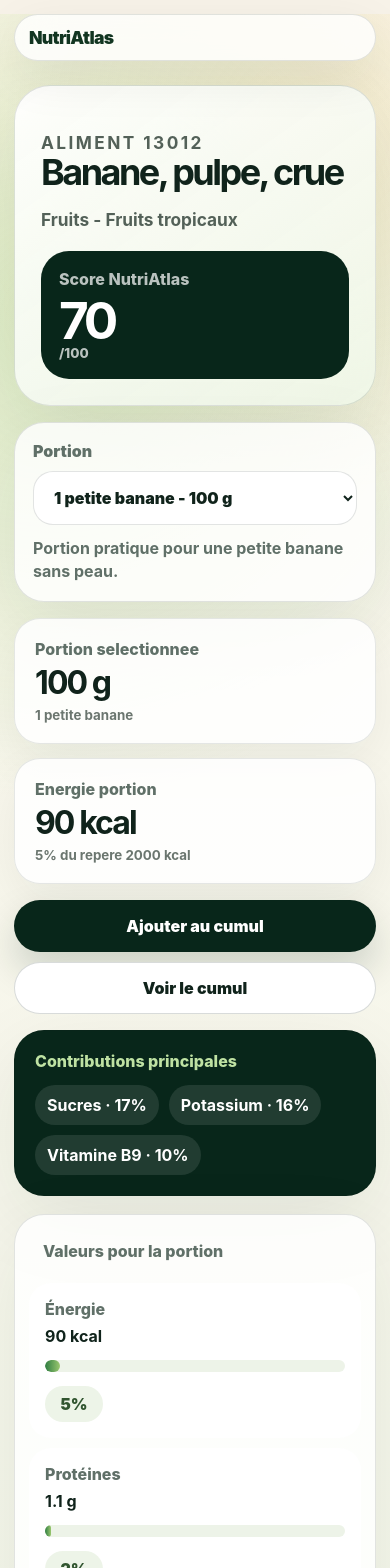
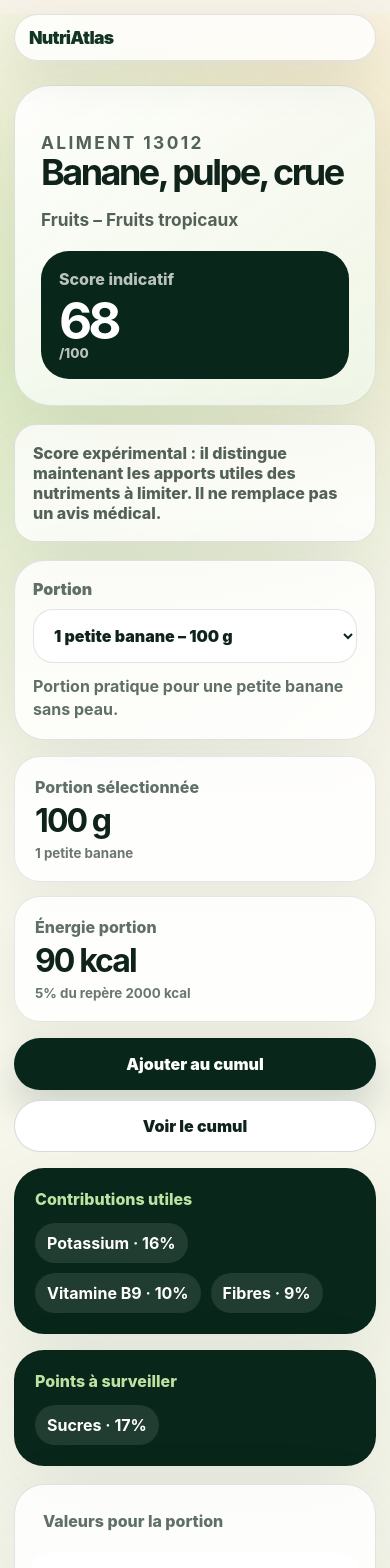
Before and after one commit to pharmaexport/NutriAtlas, a Next.js app: page /aliment/13012 in a window 390 px wide. Shown: the top 1568 px of the page. Built offline with nearby package versions, Linux system fonts and the light colour scheme.

Commit message:
Make food score safer and add watchouts

```diff
--- a/app/aliment/[code]/FoodDetailClient.tsx
+++ b/app/aliment/[code]/FoodDetailClient.tsx
@@ -3,6 +3,8 @@
 import { useMemo, useState } from "react";
 
 const STORAGE_KEY = "nutriatlas-cumul-v1";
+
+type NutrientRole = "positive" | "limit" | "neutral";
 
 type NutrientItem = {
   key: string;
@@ -10,6 +12,7 @@ type NutrientItem = {
   unit: string;
   per100g: number;
   target?: number;
+  role: NutrientRole;
 };
 
 type PortionOption = {
@@ -41,12 +44,27 @@ type CumulItem = {
     unit: string;
     value: number;
     target?: number;
+    role: NutrientRole;
   }>;
   createdAt: string;
 };
 
+type NutrientRow = NutrientItem & {
+  value: number;
+  percent: number | null;
+};
+
 function round(value: number) {
   return Math.round(value * 10) / 10;
+}
+
+function average(values: number[]) {
+  if (values.length === 0) return 0;
+  return values.reduce((sum, value) => sum + value, 0) / values.length;
+}
+
+function clamp(value: number, min: number, max: number) {
+  return Math.max(min, Math.min(max, value));
 }
 
 function valueForPortion(per100g: number, grams: number) {
@@ -58,14 +76,20 @@ function coverage(value: number, target?: number) {
   return Math.max(0, Math.round((value / target) * 100));
 }
 
-function scoreFromNutrients(nutrients: NutrientItem[], grams: number) {
-  const useful = nutrients
-    .map((nutrient) => coverage(valueForPortion(nutrient.per100g, grams), nutrient.target))
-    .filter((value): value is number => typeof value === "number");
+function scoreFromRows(rows: NutrientRow[]) {
+  const positiveCoverage = rows
+    .filter((row) => row.role === "positive" && typeof row.percent === "number")
+    .map((row) => Math.min(row.percent || 0, 35));
 
-  if (useful.length === 0) return 70;
-  const positive = useful.reduce((sum, value) => sum + Math.min(value, 35), 0) / useful.length;
-  return Math.max(35, Math.min(96, Math.round(62 + positive)));
+  const limitPenalty = rows
+    .filter((row) => row.role === "limit" && typeof row.percent === "number")
+    .reduce((sum, row) => sum + Math.max(0, (row.percent || 0) - 12) * 0.65, 0);
+
+  const energy = rows.find((row) => row.key === "energy_kcal");
+  const energyPenalty = energy?.percent && energy.percent > 35 ? (energy.percent - 35) * 0.45 : 0;
+  const positiveBoost = average(positiveCoverage) * 0.45;
+
+  return clamp(Math.round(67 + positiveBoost - limitPenalty - energyPenalty), 25, 95);
 }
 
 function readCumulItems(): CumulItem[] {
@@ -78,6 +102,7 @@ function readCumulItems(): CumulItem[] {
 export function FoodDetailClient({ food, portions, nutrients }: Props) {
   const [selectedIndex, setSelectedIndex] = useState(0);
   const [added, setAdded] = useState(false);
+  const [addError, setAddError] = useState(false);
   const portion = portions[selectedIndex] || portions[0];
 
   const rows = useMemo(() => {
@@ -89,9 +114,14 @@ export function FoodDetailClient({ food, portions, nutrients }: Props) {
   }, [nutrients, portion.grams]);
 
   const energy = rows.find((row) => row.key === "energy_kcal");
-  const score = scoreFromNutrients(nutrients, portion.grams);
+  const score = scoreFromRows(rows);
   const highlights = rows
-    .filter((row) => typeof row.percent === "number" && row.key !== "energy_kcal")
+    .filter((row) => row.role === "positive" && typeof row.percent === "number")
+    .sort((a, b) => (b.percent || 0) - (a.percent || 0))
+    .slice(0, 3);
+
+  const watchouts = rows
+    .filter((row) => row.role === "limit" && typeof row.percent === "number" && (row.percent || 0) >= 10)
     .sort((a, b) => (b.percent || 0) - (a.percent || 0))
     .slice(0, 3);
 
@@ -107,7 +137,8 @@ export function FoodDetailClient({ food, portions, nutrients }: Props) {
         label: row.label,
         unit: row.unit,
         value: row.value,
-        target: row.target
+        target: row.target,
+        role: row.role
       })),
       createdAt: new Date().toISOString()
     };
@@ -116,9 +147,11 @@ export function FoodDetailClient({ food, portions, nutrients }: Props) {
       const existing = readCumulItems();
       window.localStorage.setItem(STORAGE_KEY, JSON.stringify([...existing, item]));
       setAdded(true);
+      setAddError(false);
       window.setTimeout(() => setAdded(false), 2200);
     } catch {
       setAdded(false);
+      setAddError(true);
     }
   }
 
@@ -128,14 +161,18 @@ export function FoodDetailClient({ food, portions, nutrients }: Props) {
         <div className="foodTitleBlock">
           <p className="eyebrow">Aliment {food.code}</p>
           <h1>{food.name}</h1>
-          <p>{food.group}{food.subgroup ? ` - ${food.subgroup}` : ""}</p>
+          <p>{food.group}{food.subgroup ? ` – ${food.subgroup}` : ""}</p>
         </div>
 
         <div className="scoreCard">
-          <span>Score NutriAtlas</span>
+          <span>Score indicatif</span>
           <strong>{score}</strong>
           <small>/100</small>
         </div>
+      </div>
+
+      <div className="stateBox">
+        Score expérimental : il distingue maintenant les apports utiles des nutriments à limiter. Il ne remplace pas un avis médical.
       </div>
 
       <div className="portionControlCard">
@@ -147,7 +184,7 @@ export function FoodDetailClient({ food, portions, nutrients }: Props) {
         >
           {portions.map((option, index) => (
             <option value={index} key={`${option.label}-${option.grams}`}>
-              {option.label} - {option.grams} g
+              {option.label} – {option.grams} g
             </option>
           ))}
         </select>
@@ -156,29 +193,42 @@ export function FoodDetailClient({ food, portions, nutrients }: Props) {
 
       <div className="portionSummary">
         <div>
-          <span>Portion selectionnee</span>
+          <span>Portion sélectionnée</span>
           <strong>{portion.grams} g</strong>
           <small>{portion.label}</small>
         </div>
         <div>
-          <span>Energie portion</span>
+          <span>Énergie portion</span>
           <strong>{energy ? `${energy.value} kcal` : "-"}</strong>
-          <small>{typeof energy?.percent === "number" ? `${energy.percent}% du repere 2000 kcal` : "Repere journalier"}</small>
+          <small>{typeof energy?.percent === "number" ? `${energy.percent}% du repère 2000 kcal` : "Repère journalier"}</small>
         </div>
       </div>
 
       <div className="actionRow">
         <button className="primaryCta addButton" type="button" onClick={addToCumul}>
-          {added ? "Ajoute au cumul" : "Ajouter au cumul"}
+          {added ? "Ajouté au cumul" : "Ajouter au cumul"}
         </button>
         <a className="secondaryCta" href="/cumul">Voir le cumul</a>
       </div>
 
+      {addError ? <div className="stateBox errorState">Impossible d’enregistrer le cumul localement sur ce navigateur.</div> : null}
+
       {highlights.length > 0 ? (
         <section className="highlightCard">
-          <span>Contributions principales</span>
+          <span>Contributions utiles</span>
           <div>
             {highlights.map((item) => (
+              <strong key={item.key}>{item.label} · {item.percent}%</strong>
+            ))}
+          </div>
+        </section>
+      ) : null}
+
+      {watchouts.length > 0 ? (
+        <section className="highlightCard">
+          <span>Points à surveiller</span>
+          <div>
+            {watchouts.map((item) => (
               <strong key={item.key}>{item.label} · {item.percent}%</strong>
             ))}
           </div>
@@ -188,17 +238,19 @@ export function FoodDetailClient({ food, portions, nutrients }: Props) {
       <section className="nutrientTable nutrientDashboard">
         <div className="tableHeader">
           <span>Valeurs pour la portion</span>
-          <span>% des reperes journaliers</span>
+          <span>% des repères journaliers</span>
         </div>
         {rows.map((nutrient) => {
           const width = Math.min(nutrient.percent || 0, 100);
+          const roleLabel =
+            nutrient.role === "positive" ? "Apport utile" : nutrient.role === "limit" ? "À limiter" : "Repère";
           return (
             <div className="nutrientLine nutrientProgress" key={nutrient.key}>
               <div>
                 <span>{nutrient.label}</span>
                 <strong>{nutrient.value} {nutrient.unit}</strong>
               </div>
-              <div className="progressTrack" aria-label={`${nutrient.percent || 0}%`}>
+              <div className="progressTrack" aria-label={`${nutrient.percent || 0}% — ${roleLabel}`}>
                 <i style={{ width: `${width}%` }} />
               </div>
               <em>{nutrient.percent !== null ? `${nutrient.percent}%` : "-"}</em>
```
